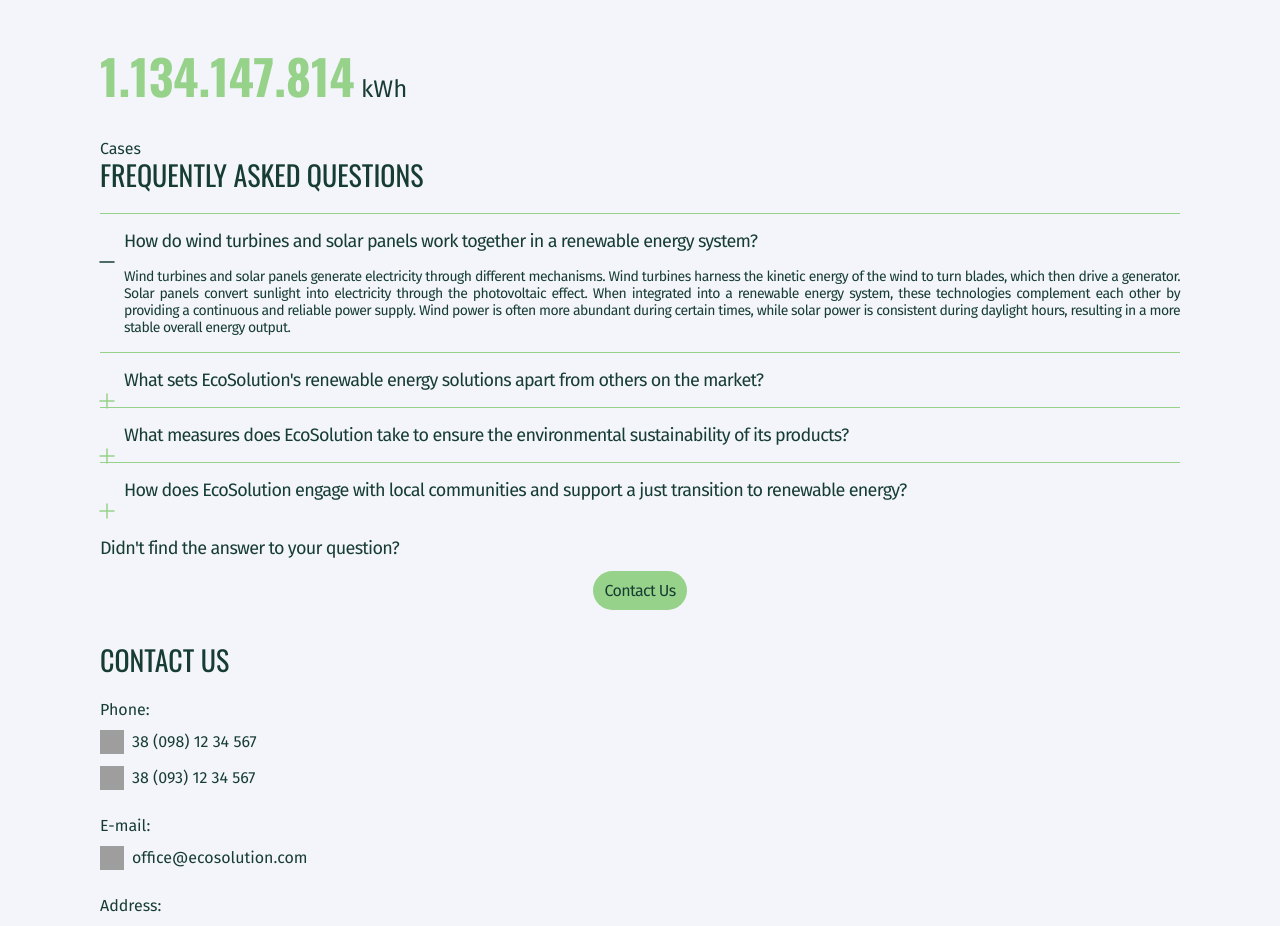
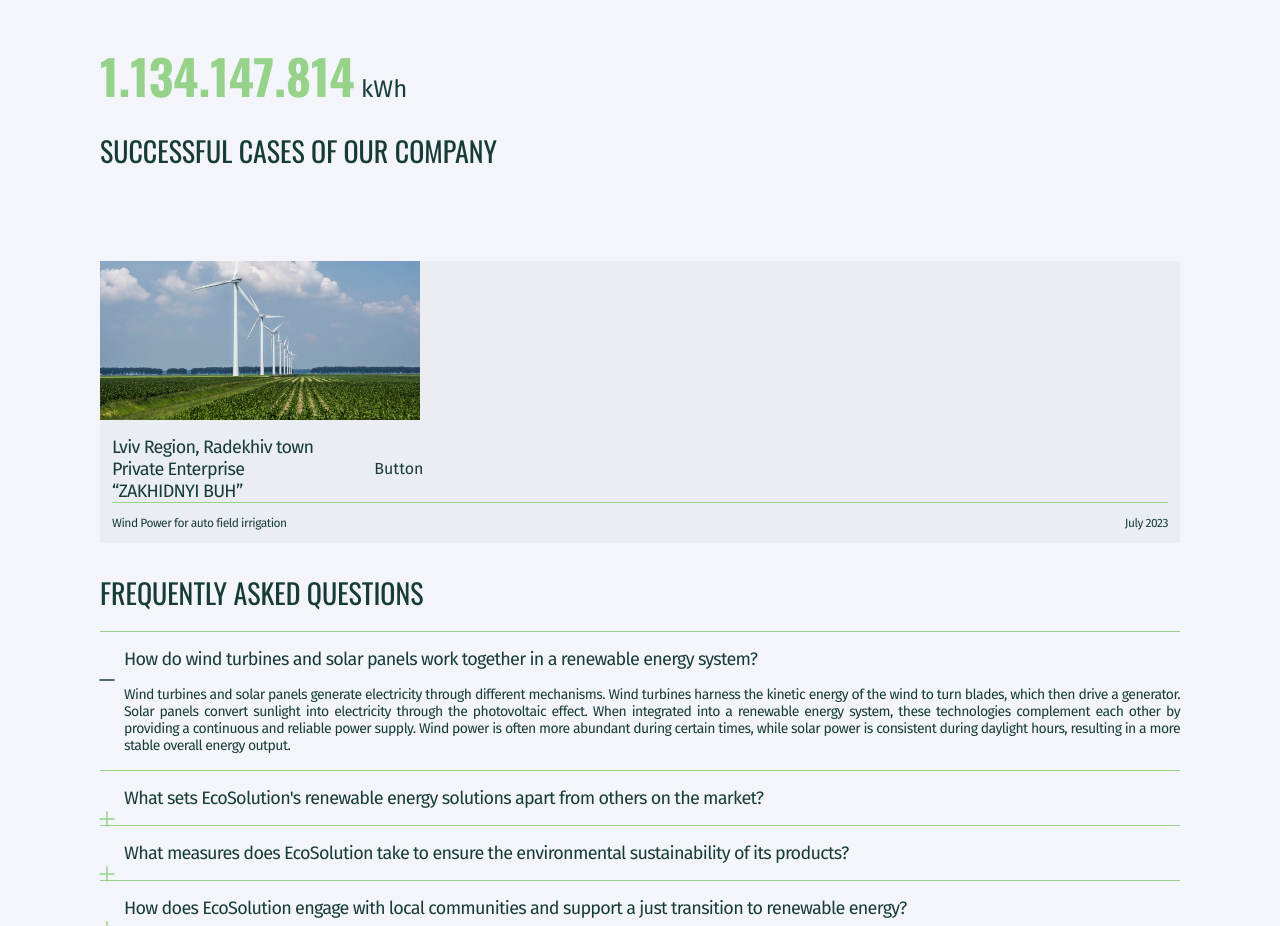
Before and after one commit to Basilika-draconum/greenergy, a Next.js app: page / in a window 1280 px wide. Shown: the part 1280-2206 px from the top of the page. Built offline with nearby package versions, Linux system fonts and the light colour scheme; grey boxes are pictures that could not be loaded.

Commit message:
install swiper and create CaseSlider

```diff
--- a/app/sections/Cases/Cases.js
+++ b/app/sections/Cases/Cases.js
@@ -1,9 +1,14 @@
+import CaseSlider from "@/components/CaseSlider/CaseSlider";
+import Title from "@/components/Title/Title";
 import React from "react";
 
 const Cases = () => {
   return (
-    <section id="cases">
-      <div className="container-main">Cases</div>
+    <section id="cases" className="section-main">
+      <div className="container-main">
+        <Title text={"Successful cases of our company"} className={"mb-24"} />
+        <CaseSlider />
+      </div>
     </section>
   );
 };
--- /dev/null
+++ b/components/CaseSlider/CaseSlider.js
@@ -0,0 +1,59 @@
+"use client";
+import React from "react";
+import { Swiper, SwiperSlide, SwiperRef } from "swiper/react";
+import { Navigation } from "swiper/modules";
+import "swiper/css/navigation";
+
+import "swiper/css";
+import slides from "@/public/content/casesSlider.json";
+import Image from "next/image";
+
+const carouselSettings = {
+  spaceBetween: 50,
+  modules: [Navigation],
+  navigation: {
+    nextEl: ".swiper-button-next",
+    prevEl: ".swiper-button-prev",
+  },
+  grabCursor: true,
+  loop: true,
+  slidesPerView: 1,
+  onSlideChange: () => console.log("slide change"),
+};
+
+const CaseSlider = () => {
+  return (
+    <Swiper {...carouselSettings}>
+      {slides &&
+        slides.map(({ id, photo, title, city, subtitle, date }, index) => (
+          <SwiperSlide key={id} className="">
+            <div className="bg-bgForm">
+              <Image
+                src={photo}
+                alt={title}
+                width={320}
+                height={224}
+                loading="lazy"
+                sizes="(max-width: 767px) 360px, (max-width: 1279px) 400px, 600px"
+              />
+              <div className="p-3 pt-4">
+                <div className="flex gap-[61px]">
+                  <div className="text-question">
+                    <p>{city}</p>
+                    <p className="w-[175px]">{title}</p>
+                  </div>
+                  <button>Button</button>
+                </div>
+                <div className="flex justify-between border-t-[1px] border-accentColor pt-3 text-xs tracking-[-0.48px]">
+                  <p>{subtitle}</p>
+                  <p>{date}</p>
+                </div>
+              </div>
+            </div>
+          </SwiperSlide>
+        ))}
+    </Swiper>
+  );
+};
+
+export default CaseSlider;
--- a/package.json
+++ b/package.json
@@ -13,7 +13,8 @@
     "react": "^18",
     "react-dom": "^18",
     "react-hook-form": "^7.48.2",
-    "react-scroll": "^1.9.0"
+    "react-scroll": "^1.9.0",
+    "swiper": "^11.0.5"
   },
   "devDependencies": {
     "autoprefixer": "^10.0.1",
```
Also changed, not shown: 1 other file (tests, documents, lock files or other folders).
